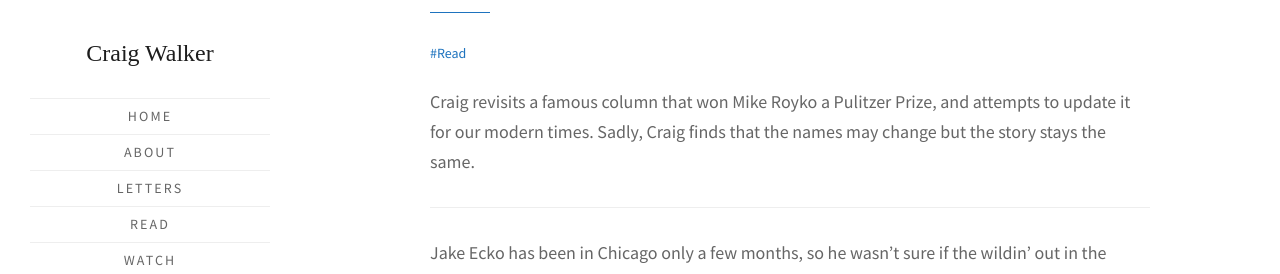
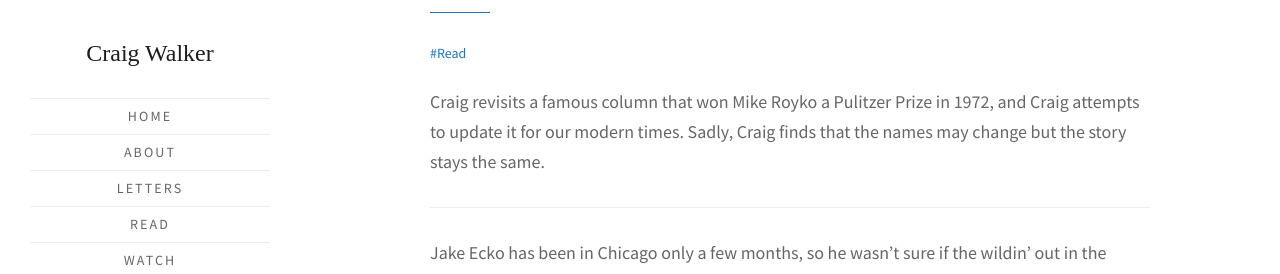
Before and after one commit to walkercraig/walkercraig, a Jekyll site: the page built from _posts/2020/2020-01-10-new-in-town.md, in a window 1280 px wide and 900 px high. Shown: the part 155-429 px from the top of the window. Built offline with Jekyll 4.4.1, drawn with Linux system fonts in a browser that asks for light colours; some web fonts are replaced.

Commit message:
Update 2020-01-10-new-in-town.md

```diff
--- a/_posts/2020/2020-01-10-new-in-town.md
+++ b/_posts/2020/2020-01-10-new-in-town.md
@@ -4,7 +4,7 @@ tag: [ Read ]
 title: "New in Town? The Names May Change but How Things Work Don’t, Bub."
 ---
 
-Craig revisits a famous column that won Mike Royko a Pulitzer Prize, and attempts to update it for our modern times. Sadly, Craig finds that the names may change but the story stays the same.
+Craig revisits a famous column that won Mike Royko a Pulitzer Prize in 1972, and Craig attempts to update it for our modern times. Sadly, Craig finds that the names may change but the story stays the same.
 
 ---
 
```
